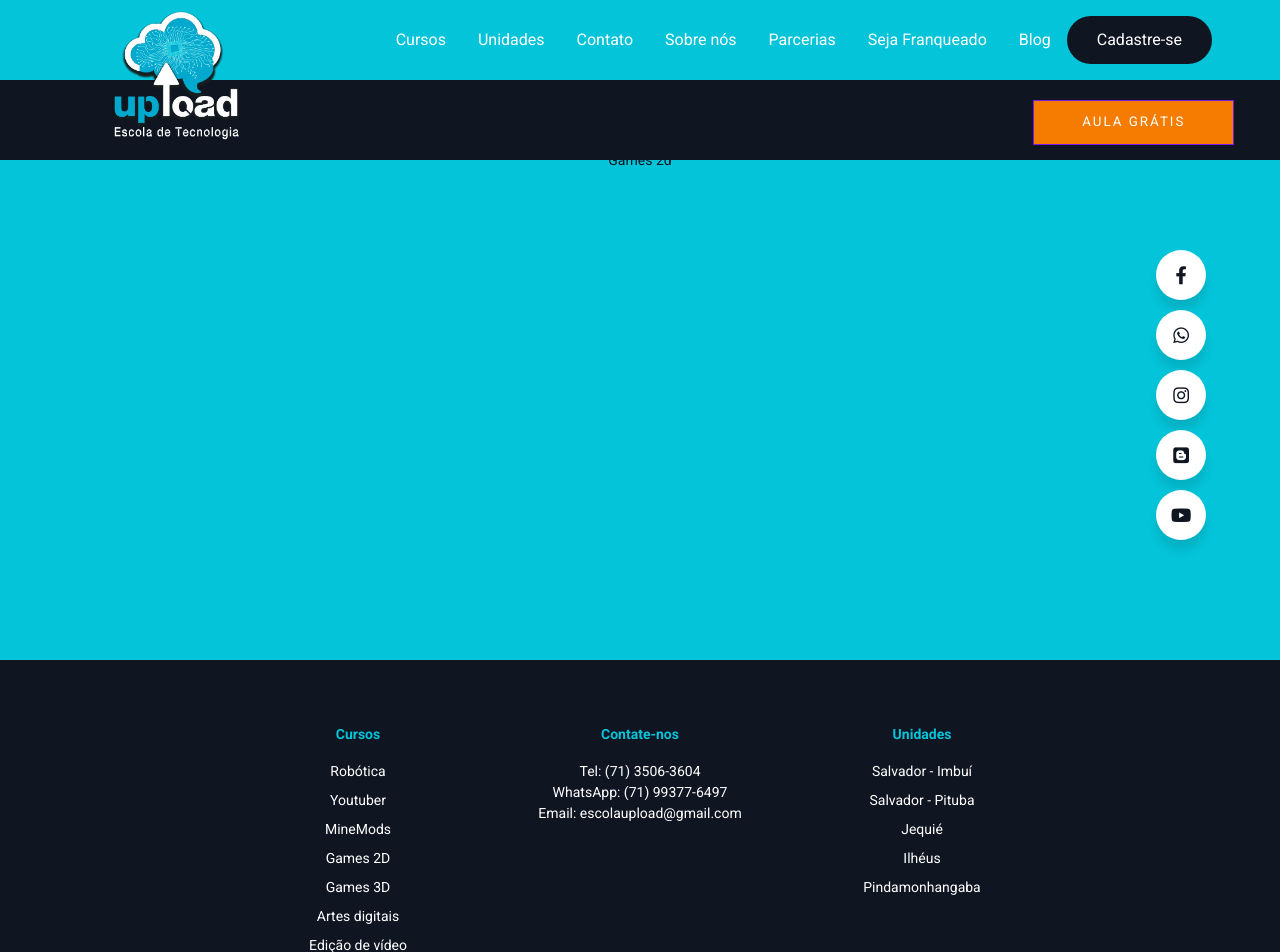
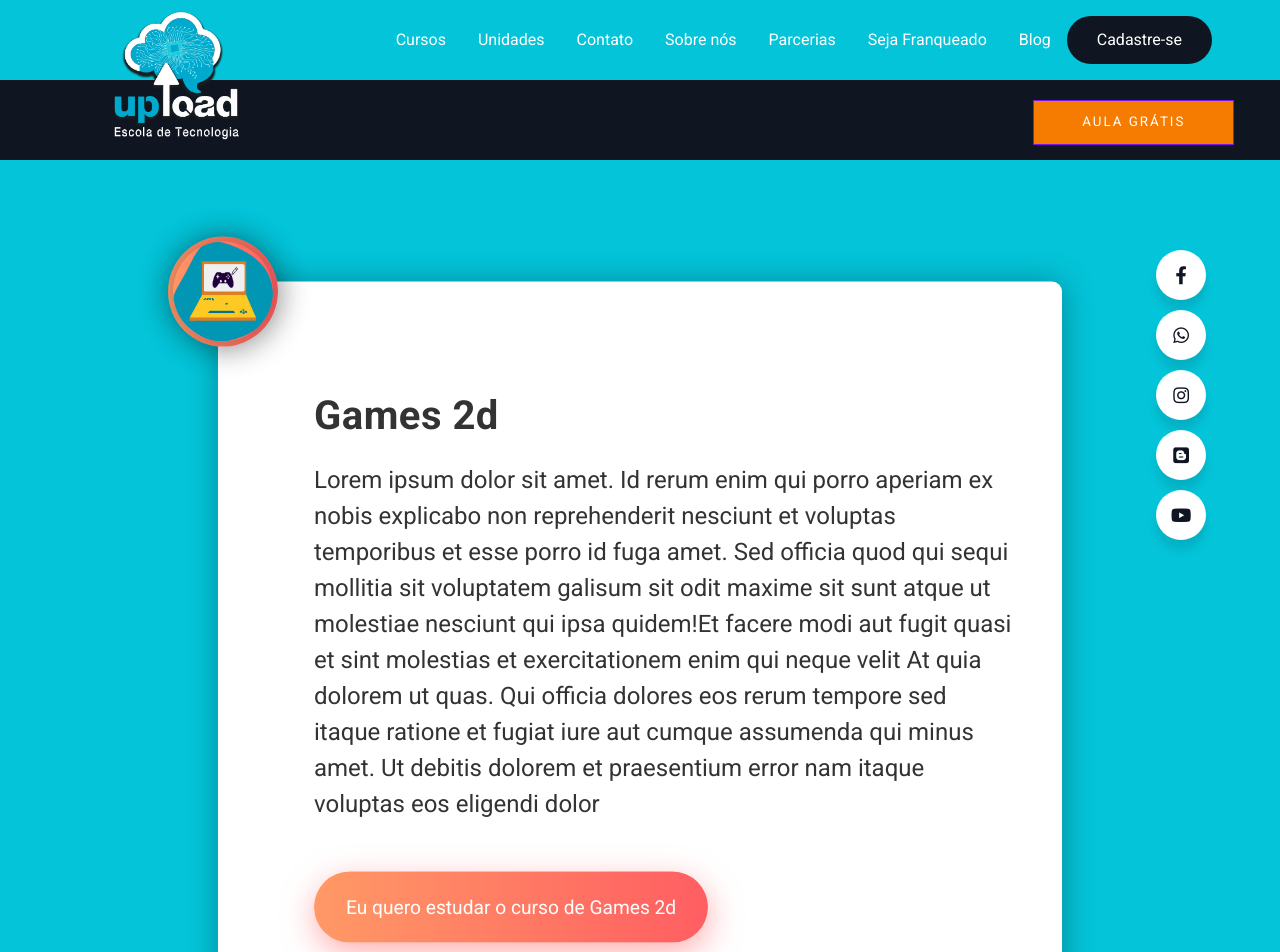
Before and after one commit to Guitarrunner/UploadPage, a React (Create React App) app: page /cursos/games2d in a window 1280 px wide. Shown: the top 952 px of the page. Built offline with nearby package versions, Linux system fonts and the light colour scheme; a web font is replaced by a local one.

Commit message:
[UPDATE] Almost everything done, left the form, blog and mobile views

```diff
--- a/src/App.tsx
+++ b/src/App.tsx
@@ -15,6 +15,7 @@ import Franchise from "./views/Franchise";
 import Blog from "./views/Blog";
 import SingleCourse from "./views/SingleCourse";
 import Form from "./views/Form";
+import { CoursesInfo } from "./CoursesData";
 
 // When the user scrolls down 50px from the top of the document, resize the header's font size
 window.onscroll = function () {
@@ -46,39 +47,47 @@ function App() {
           <Route path="/form" element={<Form />} />
           <Route
             path={"/cursos/artesdigitais"}
-            element={<SingleCourse data={"Artes Digitais"} />}
+            element={
+              <SingleCourse data={"Artes Digitais"} info={CoursesInfo[0]} />
+            }
           />
           <Route
             path={"/cursos/criacaodesites"}
-            element={<SingleCourse data={"Criação de sites"} />}
+            element={
+              <SingleCourse data={"Criação de sites"} info={CoursesInfo[1]} />
+            }
           />
           <Route
             path={"/cursos/aplicativos"}
-            element={<SingleCourse data={"Aplicativos"} />}
+            element={
+              <SingleCourse data={"Aplicativos"} info={CoursesInfo[2]} />
+            }
           />
           <Route
             path={"/cursos/edicaodevideo"}
-            element={<SingleCourse data={"Edição de video"} />}
+            element={
+              <SingleCourse data={"Edição de video"} info={CoursesInfo[3]} />
+            }
           />
           <Route
             path={"/cursos/games2d"}
-            element={<SingleCourse data={"Games 2d"} />}
+            element={<SingleCourse data={"Games 2d"} info={CoursesInfo[4]} />}
           />
           <Route
             path={"/cursos/games3d"}
-            element={<SingleCourse data={"Games 3d"} />}
+            element={<SingleCourse data={"Games 3d"} info={CoursesInfo[5]} />}
           />
           <Route
             path={"/cursos/minemods"}
-            element={<SingleCourse data={"Minemods"} />}
+            element={<SingleCourse data={"Minemods"} info={CoursesInfo[6]} />}
           />
           <Route
             path={"/cursos/robotica"}
-            element={<SingleCourse data={"Robotica"} />}
+            element={<SingleCourse data={"Robotica"} info={CoursesInfo[7]} />}
           />
           <Route
             path={"/cursos/youtuber"}
-            element={<SingleCourse data={"Youtuber"} />}
+            element={<SingleCourse data={"Youtuber"} info={CoursesInfo[8]} />}
           />
         </Routes>
         <Footer />
--- a/src/CoursesData.tsx
+++ b/src/CoursesData.tsx
@@ -1 +1,74 @@
-export const CoursesData = [{}];
+import icon1 from "./views/Courses/artesdigitais.webp";
+import icon2 from "./views/Courses/criaçãodesites.webp";
+import icon3 from "./views/Courses/aplicativo.webp";
+import icon4 from "./views/Courses/ediçãodevideo.webp";
+import icon5 from "./views/Courses/games2d.webp";
+import icon6 from "./views/Courses/games3d.webp";
+import icon7 from "./views/Courses/minemods.webp";
+import icon8 from "./views/Courses/robotica.webp";
+import icon9 from "./views/Courses/youtube.webp";
+export const CoursesInfo = [
+  {
+    image: icon1,
+    description:
+      "Lorem ipsum dolor sit amet. Id rerum enim qui porro aperiam ex nobis explicabo non reprehenderit nesciunt et voluptas temporibus et esse porro id fuga amet. Sed officia quod qui sequi mollitia sit voluptatem galisum sit odit maxime sit sunt atque ut molestiae nesciunt qui ipsa quidem!Et facere modi aut fugit quasi et sint molestias et exercitationem enim qui neque velit At quia dolorem ut quas. Qui officia dolores eos rerum tempore sed itaque ratione et fugiat iure aut cumque assumenda qui minus amet. Ut debitis dolorem et praesentium error nam itaque voluptas eos eligendi dolor",
+    button: "Eu quero estudar o curso de Artes Digitais",
+    title: "",
+  },
+  {
+    image: icon2,
+    description:
+      "Lorem ipsum dolor sit amet. Id rerum enim qui porro aperiam ex nobis explicabo non reprehenderit nesciunt et voluptas temporibus et esse porro id fuga amet. Sed officia quod qui sequi mollitia sit voluptatem galisum sit odit maxime sit sunt atque ut molestiae nesciunt qui ipsa quidem!Et facere modi aut fugit quasi et sint molestias et exercitationem enim qui neque velit At quia dolorem ut quas. Qui officia dolores eos rerum tempore sed itaque ratione et fugiat iure aut cumque assumenda qui minus amet. Ut debitis dolorem et praesentium error nam itaque voluptas eos eligendi dolor",
+    button: "Eu quero estudar o curso de Criação de Sites",
+    title: "",
+  },
+  {
+    image: icon3,
+    description:
+      "Lorem ipsum dolor sit amet. Id rerum enim qui porro aperiam ex nobis explicabo non reprehenderit nesciunt et voluptas temporibus et esse porro id fuga amet. Sed officia quod qui sequi mollitia sit voluptatem galisum sit odit maxime sit sunt atque ut molestiae nesciunt qui ipsa quidem!Et facere modi aut fugit quasi et sint molestias et exercitationem enim qui neque velit At quia dolorem ut quas. Qui officia dolores eos rerum tempore sed itaque ratione et fugiat iure aut cumque assumenda qui minus amet. Ut debitis dolorem et praesentium error nam itaque voluptas eos eligendi dolor",
+    button: "Eu quero estudar o curso de Aplicativos",
+    title: "",
+  },
+  {
+    image: icon4,
+    description:
+      "Lorem ipsum dolor sit amet. Id rerum enim qui porro aperiam ex nobis explicabo non reprehenderit nesciunt et voluptas temporibus et esse porro id fuga amet. Sed officia quod qui sequi mollitia sit voluptatem galisum sit odit maxime sit sunt atque ut molestiae nesciunt qui ipsa quidem!Et facere modi aut fugit quasi et sint molestias et exercitationem enim qui neque velit At quia dolorem ut quas. Qui officia dolores eos rerum tempore sed itaque ratione et fugiat iure aut cumque assumenda qui minus amet. Ut debitis dolorem et praesentium error nam itaque voluptas eos eligendi dolor",
+    button: "Eu quero estudar o curso de Edição de Video",
+    title: "",
+  },
+  {
+    image: icon5,
+    description:
+      "Lorem ipsum dolor sit amet. Id rerum enim qui porro aperiam ex nobis explicabo non reprehenderit nesciunt et voluptas temporibus et esse porro id fuga amet. Sed officia quod qui sequi mollitia sit voluptatem galisum sit odit maxime sit sunt atque ut molestiae nesciunt qui ipsa quidem!Et facere modi aut fugit quasi et sint molestias et exercitationem enim qui neque velit At quia dolorem ut quas. Qui officia dolores eos rerum tempore sed itaque ratione et fugiat iure aut cumque assumenda qui minus amet. Ut debitis dolorem et praesentium error nam itaque voluptas eos eligendi dolor",
+    button: "Eu quero estudar o curso de Games 2d",
+    title: "",
+  },
+  {
+    image: icon6,
+    description:
+      "Lorem ipsum dolor sit amet. Id rerum enim qui porro aperiam ex nobis explicabo non reprehenderit nesciunt et voluptas temporibus et esse porro id fuga amet. Sed officia quod qui sequi mollitia sit voluptatem galisum sit odit maxime sit sunt atque ut molestiae nesciunt qui ipsa quidem!Et facere modi aut fugit quasi et sint molestias et exercitationem enim qui neque velit At quia dolorem ut quas. Qui officia dolores eos rerum tempore sed itaque ratione et fugiat iure aut cumque assumenda qui minus amet. Ut debitis dolorem et praesentium error nam itaque voluptas eos eligendi dolor",
+    button: "Eu quero estudar o curso de Games 3d",
+    title: "",
+  },
+  {
+    image: icon7,
+    description:
+      "Lorem ipsum dolor sit amet. Id rerum enim qui porro aperiam ex nobis explicabo non reprehenderit nesciunt et voluptas temporibus et esse porro id fuga amet. Sed officia quod qui sequi mollitia sit voluptatem galisum sit odit maxime sit sunt atque ut molestiae nesciunt qui ipsa quidem!Et facere modi aut fugit quasi et sint molestias et exercitationem enim qui neque velit At quia dolorem ut quas. Qui officia dolores eos rerum tempore sed itaque ratione et fugiat iure aut cumque assumenda qui minus amet. Ut debitis dolorem et praesentium error nam itaque voluptas eos eligendi dolor",
+    button: "Eu quero estudar o curso de Minemods",
+    title: "",
+  },
+  {
+    image: icon8,
+    description:
+      "Lorem ipsum dolor sit amet. Id rerum enim qui porro aperiam ex nobis explicabo non reprehenderit nesciunt et voluptas temporibus et esse porro id fuga amet. Sed officia quod qui sequi mollitia sit voluptatem galisum sit odit maxime sit sunt atque ut molestiae nesciunt qui ipsa quidem!Et facere modi aut fugit quasi et sint molestias et exercitationem enim qui neque velit At quia dolorem ut quas. Qui officia dolores eos rerum tempore sed itaque ratione et fugiat iure aut cumque assumenda qui minus amet. Ut debitis dolorem et praesentium error nam itaque voluptas eos eligendi dolor",
+    button: "Eu quero estudar o curso de Robotica",
+    title: "",
+  },
+  {
+    image: icon9,
+    description:
+      "Lorem ipsum dolor sit amet. Id rerum enim qui porro aperiam ex nobis explicabo non reprehenderit nesciunt et voluptas temporibus et esse porro id fuga amet. Sed officia quod qui sequi mollitia sit voluptatem galisum sit odit maxime sit sunt atque ut molestiae nesciunt qui ipsa quidem!Et facere modi aut fugit quasi et sint molestias et exercitationem enim qui neque velit At quia dolorem ut quas. Qui officia dolores eos rerum tempore sed itaque ratione et fugiat iure aut cumque assumenda qui minus amet. Ut debitis dolorem et praesentium error nam itaque voluptas eos eligendi dolor",
+    button: "Eu quero estudar o curso de Youtuber",
+    title: "",
+  },
+];
--- a/src/views/SingleCourse/SingleCourseElements.tsx
+++ b/src/views/SingleCourse/SingleCourseElements.tsx
@@ -3,7 +3,7 @@ import styled from "styled-components";
 export const SingelCourseSection = styled.section`
   background: #04c4d9;
   margin-top: 150px;
-  height: 510px;
+  height: 810px;
   overflow: hidden;
 
   @media screen and (max-width: 760px) {
@@ -15,6 +15,7 @@ export const SingelCourseWrapper = styled.div`
   display: grid;
   z-index: 1;
   height: 510px;
+  margin-top: 100px;
   max-width: 1100px;
   margin-right: auto;
   margin-left: auto;
--- /dev/null
+++ b/src/views/SingleCourse/index.css
@@ -0,0 +1,79 @@
+@import url("https://fonts.googleapis.com/css?family=Roboto:300,400,700&display=swap");
+
+.wrapperForm {
+  height: 100%;
+  width: 100%;
+  height: 100vh;
+}
+
+.blog_postForm {
+  position: relative;
+  padding: 6rem 3rem 6rem 6rem;
+  background: #fff;
+  max-width: 700px;
+  border-radius: 10px;
+  top: 50%;
+  left: 50%;
+  transform: translate(-50%, -50%);
+  box-shadow: 1px 1px 2rem rgba(0, 0, 0, 0.3);
+}
+
+.img_podForm {
+  height: 110px;
+  width: 110px;
+  background: linear-gradient(90deg, #ff9966, #ff5e62);
+  z-index: -1;
+  box-shadow: 1px 1px 2rem rgba(0, 0, 0, 0.3);
+  border-radius: 100%;
+  position: absolute;
+  left: -50px;
+  top: 10px;
+  transform: translateY(-50%);
+}
+
+.imgForm {
+  height: 100px;
+  width: 100px;
+  position: relative;
+  top: 50%;
+  left: 50%;
+  transform: translate(-50%, -50%);
+  border-radius: 100%;
+  box-shadow: 1px 1px 2rem rgba(0, 0, 0, 0.3);
+}
+
+.h3Form {
+  margin: 0 0 0.5rem 0;
+  color: #999;
+  font-size: 1.25rem;
+}
+
+.h1Form {
+  margin: 0 0 1rem 0;
+  font-size: 2.5rem;
+  letter-spacing: 0.5px;
+  color: #333;
+}
+
+.pForm {
+  margin: 0 0 4.5rem 0;
+  font-size: 1.5rem;
+  color: #333;
+}
+
+.btn_primaryForm {
+  border: none;
+  outline: none;
+  background: linear-gradient(90deg, #ff9966, #ff5e62);
+  padding: 1.5rem 2rem;
+  border-radius: 50px;
+  color: white;
+  font-size: 1.2rem;
+  box-shadow: 1px 10px 2rem rgba(255, 94, 98, 0.5);
+  transition: all 0.2s ease-in;
+  text-decoration: none;
+}
+
+.btn_primaryForm:hover {
+  box-shadow: 0px 5px 1rem rgba(255, 94, 98, 0.5);
+}
--- a/src/views/SingleCourse/index.tsx
+++ b/src/views/SingleCourse/index.tsx
@@ -1,13 +1,15 @@
 import React, { useState } from "react";
 import Navbar from "../../components/Navbar/Navbar";
 import Sidebar from "../../components/Sidebar";
+import { InfoRow } from "../Contact/ContactElements";
 import ScrollToTop from "../ScrollToTop";
+import "./index.css";
 import {
   SingelCourseSection,
   SingelCourseWrapper,
 } from "./SingleCourseElements";
 
-function SingleCourse({ data }: { data: any }) {
+function SingleCourse({ data, info }: { data: any; info: any }) {
   const [isOpen, setisOpen] = useState(false);
   const toggle = () => {
     setisOpen(!isOpen);
@@ -19,7 +21,21 @@ function SingleCourse({ data }: { data: any }) {
       <Sidebar isOpen={isOpen} toggle={toggle} />
       <SingelCourseSection>
         <SingelCourseWrapper>
-          <p>{data}</p>
+          <div className="wrapperForm">
+            <div className="blog_postForm">
+              <div className="img_podForm">
+                <img className="imgForm" src={info.image} alt="random image" />
+              </div>
+              <div className="container_copy">
+                <h3 className="h3Form">{info.title}</h3>
+                <h1 className="h1Form">{data}</h1>
+                <p className="pForm">{info.description}</p>
+              </div>
+              <a className="btn_primaryForm" href="/contato">
+                {info.button}
+              </a>
+            </div>
+          </div>
         </SingelCourseWrapper>
       </SingelCourseSection>
     </>
```
